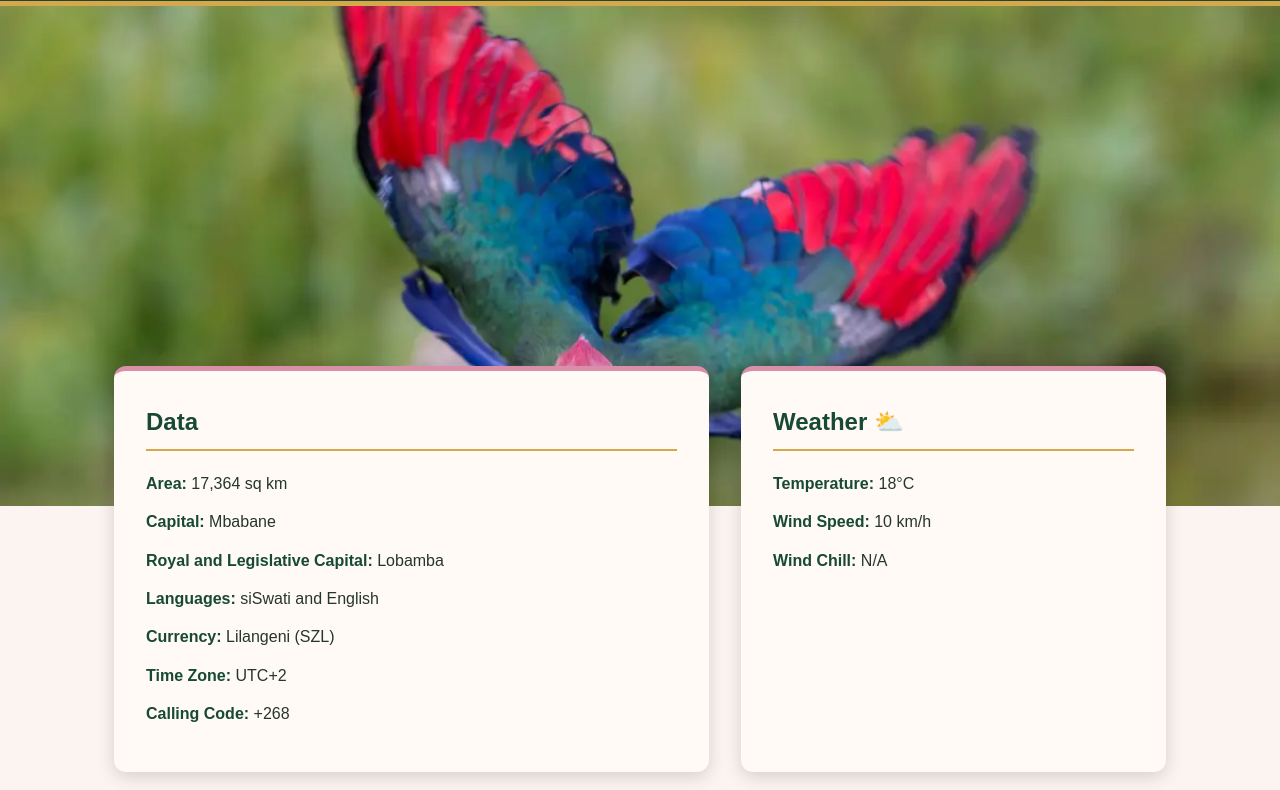
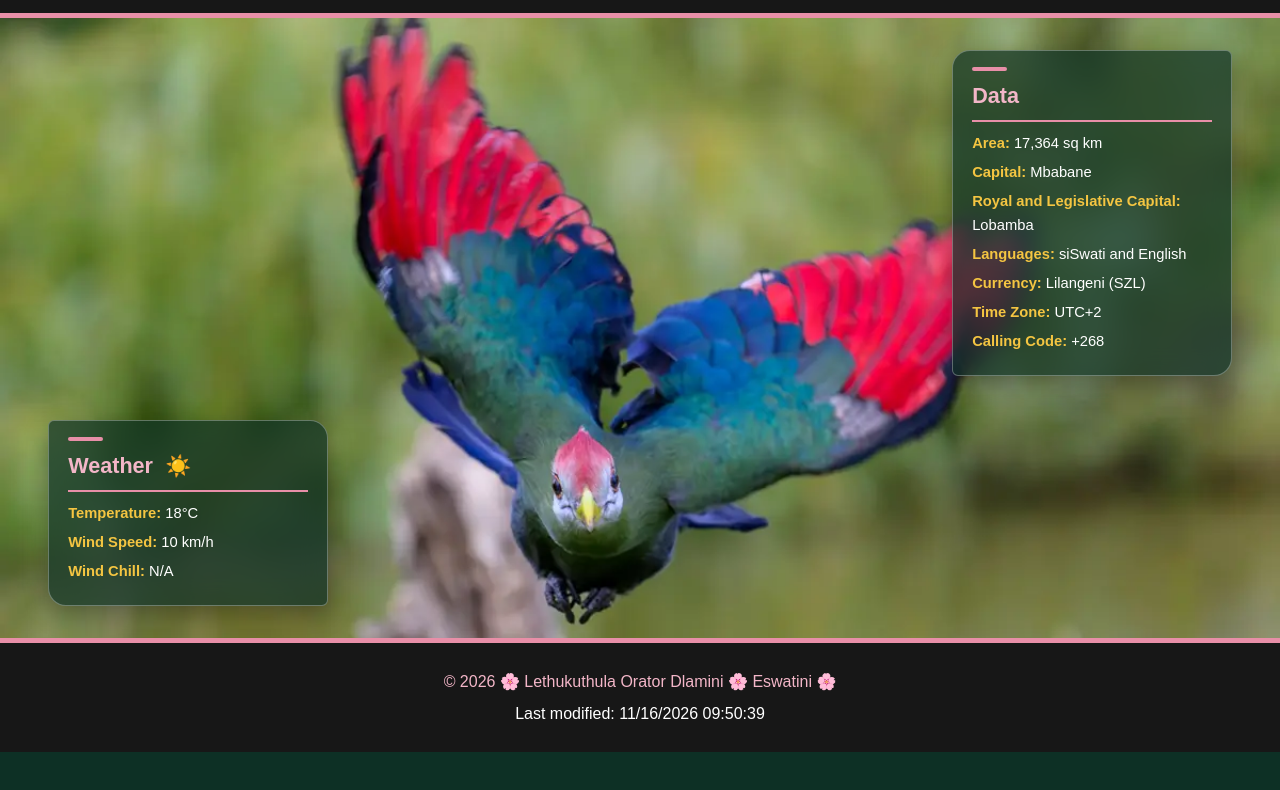
Before and after one commit to Orator550/wdd131, a plain HTML site: page place.html in a window 1280 px wide. Shown: the part 89-879 px from the top of the page. After the commit the page ends 841 px from the top, so only its background shows below. Drawn offline with Linux system fonts and the light colour scheme; files that its build step writes are made by us from their sources.

Commit message:
eswatini my country

```diff
--- /dev/null
+++ b/css/place.css
@@ -0,0 +1,340 @@
+/* =====================================
+   ESWATINI COUNTRY PAGE
+   TECH QUEEN - EMERALD GLASS DESIGN
+   ===================================== */
+
+
+/* COLOUR PALETTE */
+
+:root {
+    --black: #171717;
+    --emerald: #174936;
+    --deep-green: #0d3025;
+    --green: #2f684d;
+    --pink: #e88fa8;
+    --soft-pink: #f3b6c8;
+    --gold: #f4c542;
+    --cream: #fff8e7;
+    --white: #ffffff;
+}
+
+
+/* =====================================
+   GENERAL STYLES
+   ===================================== */
+
+* {
+    box-sizing: border-box;
+}
+
+body {
+    margin: 0;
+    font-family: Arial, Helvetica, sans-serif;
+    background-color: var(--deep-green);
+    color: var(--black);
+    line-height: 1.6;
+}
+
+
+/* =====================================
+   HEADER
+   ===================================== */
+
+header {
+    background-color: var(--black);
+    color: var(--white);
+    text-align: center;
+    padding: 1.2rem;
+    border-bottom: 5px solid var(--pink);
+}
+
+header h1 {
+    margin: 0;
+    color: var(--soft-pink);
+    font-size: 2.5rem;
+    letter-spacing: 2px;
+}
+
+
+/* =====================================
+   MAIN IMAGE
+   ===================================== */
+
+main {
+    position: relative;
+    width: 100%;
+}
+
+.hero {
+    width: 100%;
+}
+
+.hero picture {
+    display: block;
+}
+
+.hero img {
+    display: block;
+    width: 100%;
+    height: 620px;
+    object-fit: cover;
+    object-position: center 42%;
+}
+
+
+/* =====================================
+   INFORMATION AREA
+   ===================================== */
+
+.info {
+    position: absolute;
+    inset: 0;
+    width: 100%;
+    height: 100%;
+}
+
+
+/* =====================================
+   DATA CARD - TOP RIGHT
+   ===================================== */
+
+.data {
+    position: absolute;
+    top: 2rem;
+    right: 3rem;
+
+    width: 280px;
+
+    background: rgba(13, 48, 37, 0.68);
+
+    backdrop-filter: blur(12px);
+    -webkit-backdrop-filter: blur(12px);
+
+    color: var(--white);
+
+    padding: 1rem 1.2rem;
+
+    border: 1px solid rgba(255, 255, 255, 0.3);
+
+    border-radius: 18px 6px 18px 6px;
+
+    box-shadow: 0 8px 25px rgba(0, 0, 0, 0.3);
+}
+
+
+/* =====================================
+   WEATHER CARD - BOTTOM LEFT
+   ===================================== */
+
+.weather {
+    position: absolute;
+    bottom: 2rem;
+    left: 3rem;
+
+    width: 280px;
+
+    background: rgba(13, 48, 37, 0.68);
+
+    backdrop-filter: blur(12px);
+    -webkit-backdrop-filter: blur(12px);
+
+    color: var(--white);
+
+    padding: 1rem 1.2rem;
+
+    border: 1px solid rgba(255, 255, 255, 0.3);
+
+    border-radius: 6px 18px 6px 18px;
+
+    box-shadow: 0 8px 25px rgba(0, 0, 0, 0.3);
+}
+
+
+/* =====================================
+   DECORATIVE PINK ACCENTS
+   ===================================== */
+
+.data::before,
+.weather::before {
+    content: "";
+
+    display: block;
+
+    width: 35px;
+    height: 4px;
+
+    background-color: var(--pink);
+
+    border-radius: 10px;
+
+    margin-bottom: 0.5rem;
+}
+
+
+/* =====================================
+   CARD HEADINGS
+   ===================================== */
+
+.data h2,
+.weather h2 {
+    color: var(--soft-pink);
+
+    font-size: 1.35rem;
+
+    margin: 0 0 0.6rem;
+
+    padding-bottom: 0.4rem;
+
+    border-bottom: 2px solid var(--pink);
+}
+
+
+/* =====================================
+   CARD INFORMATION
+   ===================================== */
+
+.data p,
+.weather p {
+    color: var(--white);
+
+    margin: 0.35rem 0;
+
+    font-size: 0.92rem;
+}
+
+
+/* IMPORTANT INFORMATION */
+
+strong {
+    color: var(--gold);
+}
+
+
+/* =====================================
+   WEATHER ICON
+   ===================================== */
+
+.weather-icon {
+    display: none;
+}
+
+
+/* =====================================
+   WEATHER PSEUDO-ELEMENT
+   LARGE VIEW ONLY
+   ===================================== */
+
+.weather h2::after {
+    content: " ☀️";
+
+    font-size: 1.3rem;
+
+    margin-left: 0.4rem;
+}
+
+
+/* =====================================
+   FOOTER
+   ===================================== */
+
+footer {
+    background-color: var(--black);
+
+    color: var(--white);
+
+    text-align: center;
+
+    padding: 1.2rem;
+
+    border-top: 5px solid var(--pink);
+}
+
+footer p {
+    margin: 0.4rem;
+}
+
+footer p:first-child {
+    color: var(--soft-pink);
+}
+
+
+/* =====================================
+   MOBILE VIEW
+   ===================================== */
+
+@media screen and (max-width: 699px) {
+
+    /* HEADER */
+
+    header {
+        padding: 1rem;
+    }
+
+    header h1 {
+        font-size: 2rem;
+    }
+
+
+    /* IMAGE */
+
+    .hero img {
+        height: 330px;
+        object-position: center;
+    }
+
+
+    /* INFORMATION AREA */
+
+    .info {
+        position: static;
+
+        width: 92%;
+
+        height: auto;
+
+        margin: 1rem auto;
+
+        display: grid;
+
+        grid-template-columns: 1fr;
+
+        gap: 1rem;
+    }
+
+
+    /* MOBILE CARDS */
+
+    .data,
+    .weather {
+        position: static;
+
+        width: 100%;
+
+        padding: 1rem;
+
+        border-radius: 15px;
+    }
+
+
+    /* WEATHER IMAGE */
+
+    .weather-icon {
+        display: block;
+
+        text-align: center;
+
+        margin: 0.5rem;
+    }
+
+    .weather-icon img {
+        width: 65px;
+        height: 65px;
+    }
+
+
+    /* HIDE PSEUDO-ELEMENT ICON ON MOBILE */
+
+    .weather h2::after {
+        content: none;
+    }
+}
--- a/place.html
+++ b/place.html
@@ -4,29 +4,34 @@
 <head>
     <meta charset="UTF-8">
     <meta name="viewport" content="width=device-width, initial-scale=1.0">
-    <meta name="description" content="Discover Eswatini a beautiful country in Southern Africa.">
+    <meta name="description" content="Discover Eswatini, a beautiful country in Southern Africa.">
     <meta name="author" content="Lethukuthula Orator Dlamini">
-    <title>Eswatini | country page</title>
+    <title>Eswatini | Country Page</title>
+
     <link rel="stylesheet" href="css/place.css">
     <script src="scripts/place.js" defer></script>
 </head>
 
 <body>
+
     <header>
         <h1>Eswatini</h1>
     </header>
 
     <main>
+
         <section class="hero">
             <picture>
-                <source media="(min-width:700px)" srcset="images/eswatini-large.webp">
-                <img src="images/eswatini-small.webp" alt="Purple-crested Turaco,Eswatini National Bird">
+                <source media="(min-width: 700px)" srcset="images/eswatini-large.webp">
+                <img src="images/eswatini-small.webp" alt="Purple-crested Turaco, Eswatini National Bird">
             </picture>
         </section>
 
         <section class="info">
+
             <div class="data">
                 <h2>Data</h2>
+
                 <p><strong>Area:</strong> 17,364 sq km</p>
                 <p><strong>Capital:</strong> Mbabane</p>
                 <p><strong>Royal and Legislative Capital:</strong> Lobamba</p>
@@ -45,17 +50,27 @@
 
                 <p><strong>Temperature:</strong> 18°C</p>
                 <p><strong>Wind Speed:</strong> 10 km/h</p>
-                <p><strong>Wind Chill:</strong> <span id="wind-chill"></span></p>
+                <p><strong>Wind Chill:</strong>
+                    <span id="wind-chill"></span>
+                </p>
             </div>
+
         </section>
-
 
     </main>
 
     <footer>
-        <p>&copy; <span id="current-year"></span> 🌸 Lethukuthula Orator Dlamini 🌸 Eswatini 🌸</p>
-        <p>last modified: <span id="last-modified"></span></p>
+        <p>
+            &copy; <span id="current-year"></span>
+            🌸 Lethukuthula Orator Dlamini 🌸 Eswatini 🌸
+        </p>
+
+        <p>
+            Last modified:
+            <span id="last-modified"></span>
+        </p>
     </footer>
+
 </body>
 
 </html>
--- a/styles/place.css
+++ b/styles/place.css
@@ -1,175 +1,12 @@
-/* =========================
-   GLOBAL CSS VARIABLES
-========================= */
-
-:root {
-    --primary-color: #174936;
-    --secondary-color: #d6a84b;
-    --accent-color: #d98fa8;
-    --light-color: #fbf4f1;
-    --dark-color: #26352e;
-    --card-color: #fffaf5;
+body {
+    background-color: hotpink !important;
 }
 
-/* =========================
-   GENERAL STYLES
-========================= */
-
-* {
-    box-sizing: border-box;
-}
-
-body {
-    margin: 0;
-    font-family: Arial, sans-serif;
-    color: var(--dark-color);
-    background-color: var(--light-color);
-    line-height: 1.6;
-}
-
-/* =========================
-   HEADER
-========================= */
-
 header {
-    background-color: var(--primary-color);
-    color: white;
-    text-align: center;
-    padding: 1.2rem;
-    border-bottom: 5px solid var(--secondary-color);
+    background-color: purple !important;
 }
 
 header h1 {
-    margin: 0;
-    font-size: 2rem;
-    letter-spacing: 2px;
+    color: yellow !important;
+    font-size: 60px !important;
 }
-
-/* =========================
-   HERO IMAGE
-========================= */
-
-.hero {
-    width: 100%;
-}
-
-.hero picture {
-    display: block;
-}
-
-.hero img {
-    display: block;
-    width: 100%;
-    height: 300px;
-    object-fit: cover;
-    object-position: center;
-}
-
-/* =========================
-   DATA AND WEATHER CARDS
-========================= */
-
-.info {
-    max-width: 1100px;
-    margin: 1.5rem auto;
-    padding: 0 1rem;
-}
-
-.data,
-.weather {
-    background-color: var(--card-color);
-    padding: 1.5rem;
-    margin-bottom: 1.5rem;
-    border-radius: 12px;
-    border-top: 5px solid var(--accent-color);
-    box-shadow: 0 5px 18px rgba(0, 0, 0, 0.15);
-}
-
-h2 {
-    color: var(--primary-color);
-    border-bottom: 2px solid var(--secondary-color);
-    padding-bottom: 0.5rem;
-    margin-top: 0;
-}
-
-.data p,
-.weather p {
-    margin: 0.8rem 0;
-}
-
-strong {
-    color: var(--primary-color);
-}
-
-/* =========================
-   MOBILE WEATHER ICON
-========================= */
-
-.weather-icon {
-    text-align: center;
-    margin: 1rem 0;
-}
-
-.weather-icon img {
-    width: 60px;
-    height: 60px;
-}
-
-/* =========================
-   FOOTER
-========================= */
-
-footer {
-    background-color: var(--primary-color);
-    color: white;
-    text-align: center;
-    padding: 1.2rem;
-    border-top: 5px solid var(--secondary-color);
-}
-
-footer p {
-    margin: 0.4rem;
-}
-
-/* =========================
-   WIDER SCREENS
-========================= */
-@media screen and (min-width: 700px) {
-    .hero {
-        position: relative;
-        height: 500px;
-    }
-
-    .hero img {
-        width: 100%;
-        height: 500px;
-        object-fit: cover;
-    }
-
-    .info {
-        display: grid;
-        grid-template-columns: 1.4fr 1fr;
-        gap: 2rem;
-        width: 100%;
-        max-width: 1100px;
-        margin: -140px auto 2rem;
-        padding: 0 1.5rem;
-        position: relative;
-        z-index: 2;
-    }
-
-    .data,
-    .weather {
-        margin-bottom: 0;
-        padding: 2rem;
-        background-color: var(--card-color);
-    }
-
-    .weather h2::after {
-        content: " ⛅";
-    }
-
-    .weather-icon {
-        display: none;
-    }
-}
--- a/week03/styles/design.css
+++ /dev/null
@@ -1,82 +0,0 @@
-/* General page styles */
-
-body {
-    font-family: Arial, sans-serif;
-    margin: 0;
-    padding: 0;
-    line-height: 1.6;
-}
-
-
-/* Header */
-
-header {
-    text-align: center;
-}
-
-.banner {
-    background-color: #702963;
-    color: white;
-    padding: 1rem;
-    font-weight: bold;
-}
-
-h1 {
-    margin: 1rem;
-}
-
-
-/* Main content */
-
-main {
-    display: grid;
-    grid-template-columns: 1fr 1fr;
-    gap: 1rem;
-    max-width: 900px;
-    margin: 0 auto;
-    padding: 1rem;
-}
-
-
-/* Heading 2 spans both columns */
-
-main h2 {
-    grid-column: 1 / 3;
-    text-align: left;
-}
-
-
-/* Sections */
-
-section {
-    border: 1px solid #ccc;
-    padding: 1rem;
-}
-
-section h3 {
-    margin-top: 0;
-}
-
-
-/* Callout */
-
-.callout {
-    background-color: #702963;
-    color: white;
-    padding: 1rem;
-    grid-column: 1 / 3;
-}
-
-.callout h3 {
-    margin-top: 0;
-}
-
-
-/* Footer */
-
-footer {
-    text-align: left;
-    padding: 1rem;
-    margin-top: 1rem;
-    background-color: #f4f4f4;
-}
```
Also changed, not shown: week03/design.html (deleted, +0 -70 lines).
